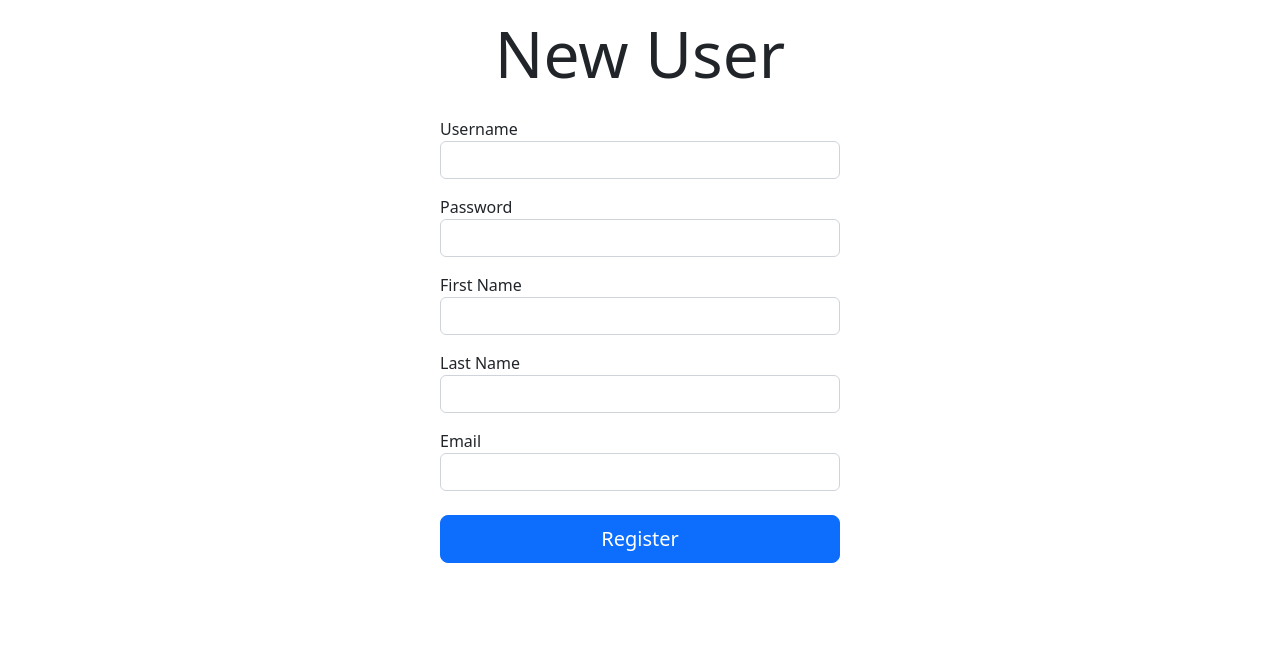
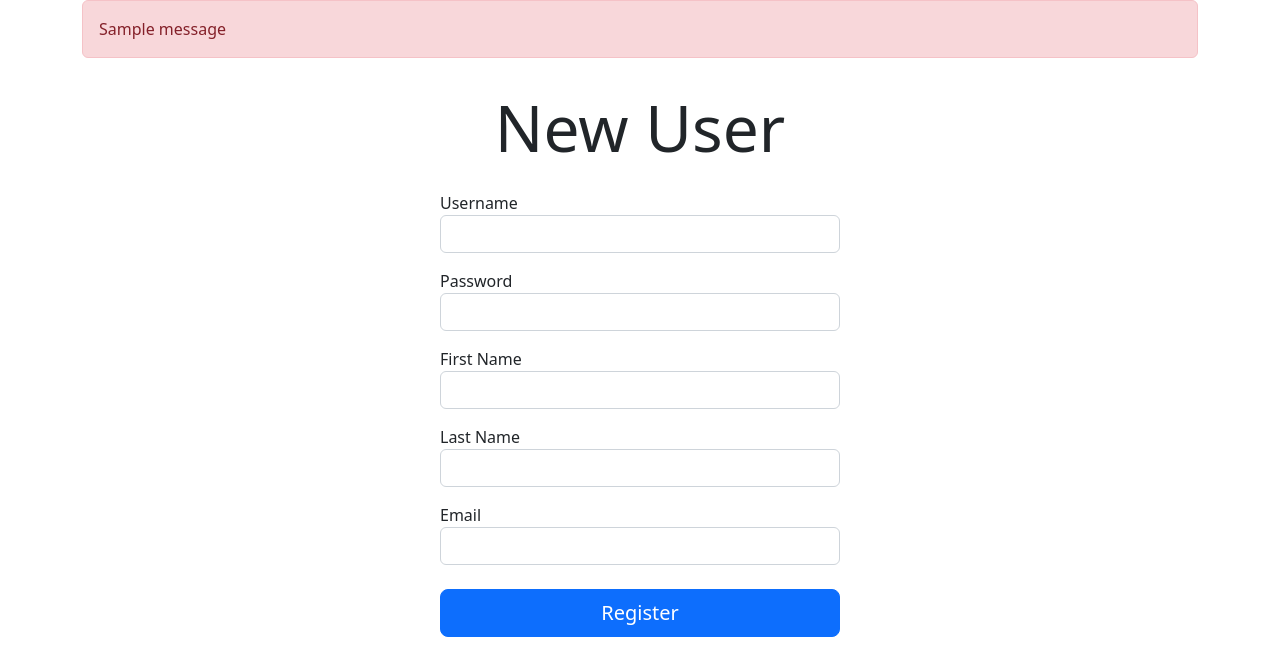
Before and after one commit to TaraDenniston/flask-feedback, a Flask app: page /register in a window 1280 px wide. Shown: the top 652 px of the page. Run offline with Flask 3, Linux system fonts and the light colour scheme; tables that the repository leaves empty hold one stand-in row (values such as "Sample post"); one stand-in notice (Sample message) is shown.

Commit message:
add flashed messages to base template

```diff
--- a/templates/base.html
+++ b/templates/base.html
@@ -9,6 +9,10 @@
 </head>
 <body>
     <div class="container m-4 m-auto">
+        {% for msg in get_flashed_messages() %}
+        <div class="alert alert-danger">{{ msg }}</div>
+        {% endfor %}
+
         {% block content %}
         {% endblock %}
     </div>
```
